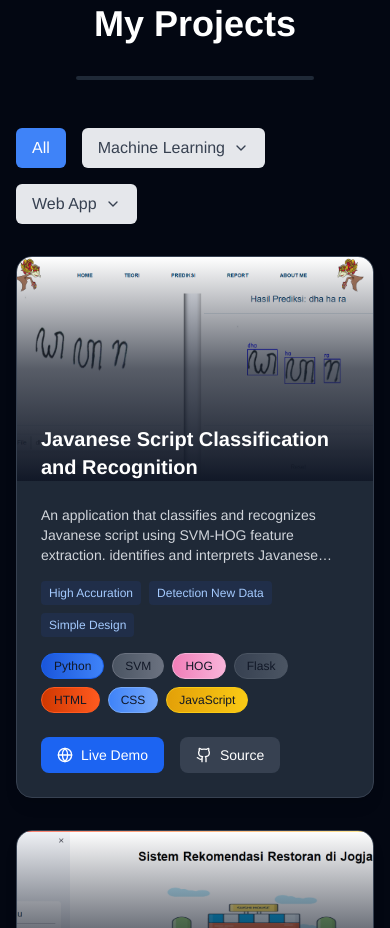
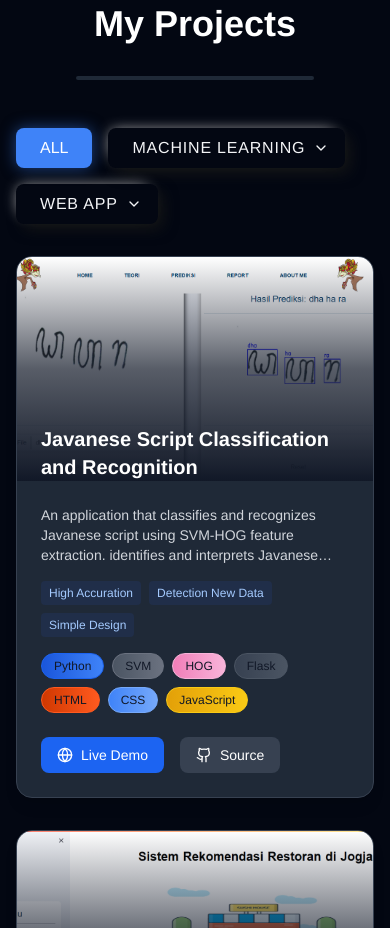
Before and after one commit to ahmadseloabadi/PORTOFOLIO-SELO, a React (Vite) app: page / in a window 390 px wide. Shown: the part 920-1848 px from the top of the page. Built offline with nearby package versions, Linux system fonts and the light colour scheme.

Commit message:
button in project

```diff
--- a/src/components/projects/ProjectsFilter.tsx
+++ b/src/components/projects/ProjectsFilter.tsx
@@ -32,33 +32,22 @@ const ProjectsFilter = ({ projects }: { projects: ProjectProps[] }) => {
   });
 
   const filteredProjects = projects.filter((project) => {
-    // Check if a main category is selected
     if (selectedMainCategory) {
-      // Check if the project's main category matches the selected main category
       if (project.category[0] === selectedMainCategory) {
-        // Check if a sub category is selected
         if (selectedSubCategory) {
-          // Check if the project's sub category matches the selected sub category
           return project.category[1].includes(selectedSubCategory);
-        } else {
-          // No sub category is selected, so show all projects with the selected main category
+        }
         return true;
       }
-      } else {
       return false;
     }
-    } else {
-      // No main category is selected, so show all projects
     return true;
-    }
   });
 
   const handleMainCategoryClick = (category: string) => {
     if (selectedMainCategory === category) {
-      // If the same main category is clicked, toggle the sub-category dropdown
       setIsSubCategoryDropdownOpen((prevState) => !prevState);
     } else {
-      // If a different main category is clicked, update the selected main category and sub-category
       setSelectedMainCategory(category);
       setSelectedSubCategory(null);
       setIsSubCategoryDropdownOpen(true);
@@ -90,47 +79,61 @@ const ProjectsFilter = ({ projects }: { projects: ProjectProps[] }) => {
     <div>
       <div className="flex flex-wrap gap-4 mb-8">
         <button
-          className={`px-4 py-2 rounded-md transition-colors ${
+          className={`px-6 py-2  transform hover:shadow-black  hover:text-white duration-300  hover:shadow-xl hover:border-designColor border-transparent transition-all  active:bg-[hsl(225,9%,9%)] active:shadow-lg active:scale-95  rounded-lg text-base uppercase
+            ${
               !selectedMainCategory
-              ? "bg-blue-500 text-white hover:bg-blue-600"
-              : "bg-gray-200 text-gray-700 hover:bg-gray-300"
-          }`}
+                ? "bg-blue-500 text-white shadow-[0_0_15px_rgba(59,130,246,0.5)] hover:shadow-[0_0_25px_rgba(59,130,246,0.8)] hover:bg-blue-600"
+                : "shadow-[6px_6px_15px_-2px_#161716,-4px_-4px_15px_-8px_#ffffff]   text-gray-100 tracking-wider   "
+            } relative overflow-hidden group`}
           onClick={() => {
             setSelectedMainCategory(null);
             setSelectedSubCategory(null);
           }}
         >
-          All
+          <span className="relative z-10">All</span>
+          <div className="absolute inset-0 bg-gradient-to-r from-blue-600 to-blue-400 opacity-0 group-hover:opacity-20 transition-opacity duration-300"></div>
         </button>
+
         {mainCategories.map((category) => (
           <div className="relative" key={category}>
             <button
-              className={`px-4 py-2 rounded-md transition-colors flex items-center ${
+              className={`pl-6 pr-4 py-2  transform hover:shadow-black  hover:text-white duration-300  hover:shadow-xl hover:border-designColor border-transparent transition-all  active:bg-[hsl(225,9%,9%)] active:shadow-lg active:scale-95  rounded-lg text-base uppercase flex items-center
+                ${
                   selectedMainCategory === category
-                  ? "bg-blue-500 text-white hover:bg-blue-600"
-                  : "bg-gray-200 text-gray-700 hover:bg-gray-300"
-              }`}
+                    ? "bg-blue-500 text-white shadow-[0_0_15px_rgba(59,130,246,0.5)] hover:shadow-[0_0_25px_rgba(59,130,246,0.8)] hover:bg-blue-600"
+                    : "shadow-[6px_6px_15px_-2px_#161716,-4px_-4px_15px_-8px_#ffffff]   text-gray-100 tracking-wider "
+                } relative overflow-hidden group`}
               onClick={() => handleMainCategoryClick(category)}
             >
+              <span className="relative z-10">
                 {selectedMainCategory === category && selectedSubCategory
                   ? selectedSubCategory
                   : category}
+              </span>
               <LuChevronDown
-                className={`ml-2 w-4 h-4 transition-transform ${
-                  isSubCategoryDropdownOpen && selectedMainCategory === category
+                className={`ml-2 w-4 h-4 transition-transform duration-300 relative z-10
+                  ${
+                    isSubCategoryDropdownOpen &&
+                    selectedMainCategory === category
                       ? "rotate-180"
                       : ""
                   }`}
               />
+              <div className="absolute inset-0 bg-gradient-to-r from-blue-600 to-blue-400 opacity-0 group-hover:opacity-20 transition-opacity duration-300"></div>
             </button>
+
             {isSubCategoryDropdownOpen && selectedMainCategory === category && (
               <div
                 ref={dropdownRef}
-                className="absolute z-10 bg-white shadow-lg rounded-md mt-2 w-48"
+                className="absolute z-10 bg-gray-800 shadow-[0_0_20px_rgba(59,130,246,0.3)] rounded-lg mt-2 w-52
+                  backdrop-blur-sm backdrop-filter animate-fadeIn"
               >
                 <button
-                  className={`block w-full text-left px-4 py-2 hover:bg-gray-200 ${
-                    selectedSubCategory === null ? "bg-gray-200" : "bg-white"
+                  className={`block rounded-lg w-full text-left px-4 py-2 hover:bg-blue-500 hover:text-white transition-colors duration-200 uppercase
+                    ${
+                      selectedSubCategory === null
+                        ? "bg-blue-500 text-white "
+                        : "text-gray-300"
                     }`}
                   onClick={() => handleSubCategoryClick(null)}
                 >
@@ -139,10 +142,11 @@ const ProjectsFilter = ({ projects }: { projects: ProjectProps[] }) => {
                 {subCategories[category].map((subCategory) => (
                   <button
                     key={subCategory}
-                    className={`block w-full text-left px-4 py-2 hover:bg-gray-200 ${
+                    className={`block w-full rounded-lg text-left px-4 py-2 hover:bg-blue-500 hover:text-white transition-colors duration-200 uppercase
+                      ${
                         selectedSubCategory === subCategory
-                        ? "bg-gray-200"
-                        : "bg-white"
+                          ? "bg-blue-500 text-white"
+                          : "text-gray-300"
                       }`}
                     onClick={() => handleSubCategoryClick(subCategory)}
                   >
@@ -155,7 +159,7 @@ const ProjectsFilter = ({ projects }: { projects: ProjectProps[] }) => {
         ))}
       </div>
 
-      <div className="grid grid-cols-1 md:grid-cols-2 lg:grid-cols-3 gap-8 lg:gap-12">
+      <div className="grid grid-cols-1 md:grid-cols-2 lg:grid-cols-3 gap-8 lg:gap-12 animate-fadeIn">
         {filteredProjects.map((project, index) => (
           <ProjectsCard key={index} project={project} />
         ))}
--- a/tailwind.config.js
+++ b/tailwind.config.js
@@ -7,6 +7,17 @@ export default {
   ],
   theme: {
     fontFamily: { sans: ["Helvetica"] },
+    extend: {
+      animation: {
+        fadeIn: "fadeIn 0.3s ease-in-out",
+      },
+      keyframes: {
+        fadeIn: {
+          "0%": { opacity: "0", transform: "translateY(-10px)" },
+          "100%": { opacity: "1", transform: "translateY(0)" },
+        },
+      },
+    },
   },
   // eslint-disable-next-line no-undef
   plugins: [require("flowbite/plugin")],
```
Lines whose indentation alone changed are shown as unchanged.
